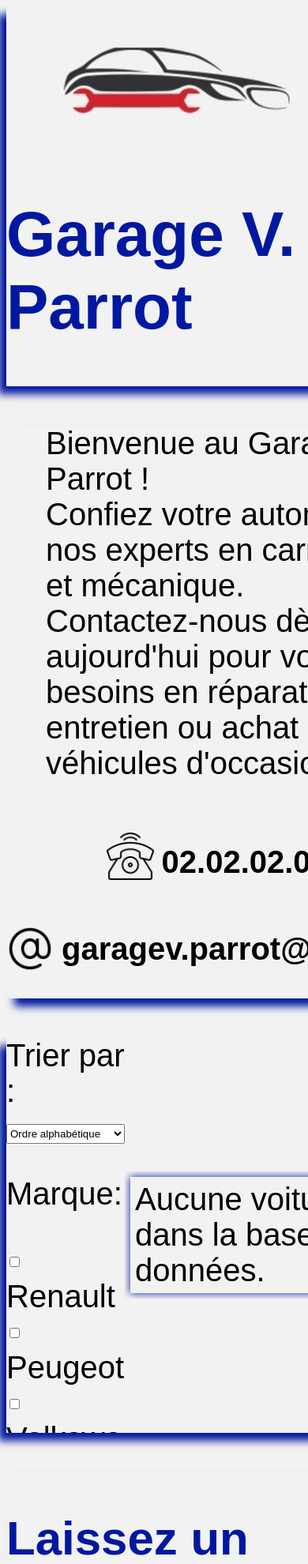
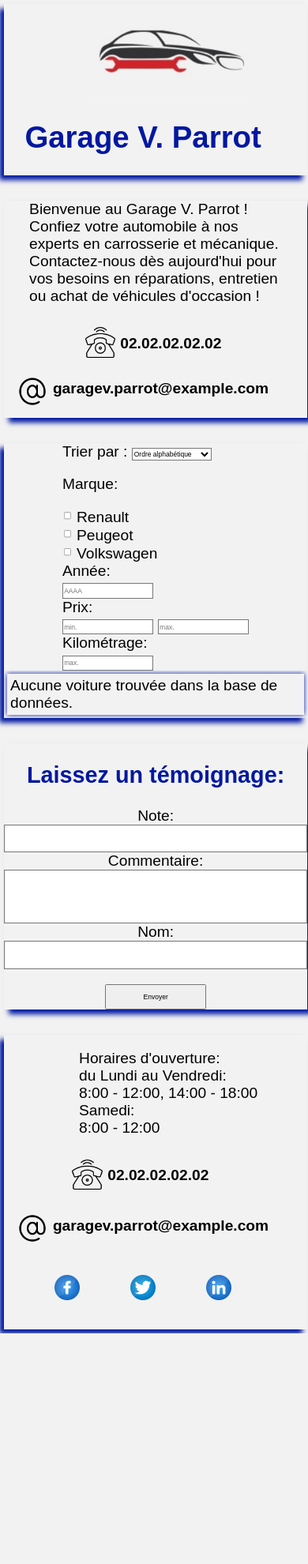
Before and after one commit to H-Greg/GarageVParrotECFStudi2023, a PHP site: page /php/index.php in a window 390 px wide; the page is wider, and only the part inside the window is pictured. Shown: the top 1980 px of that part at 79% size. After the commit the page ends 1688 px from the top of that part, so only its background shows below. Run offline with PHP 8.4, Linux system fonts and the light colour scheme; data that the repository does not hold is empty.

Commit message:
add media queries

```diff
--- a/css/styles.css
+++ b/css/styles.css
@@ -336,3 +336,36 @@ footer p {
     text-decoration: none;
     cursor: pointer;
 }
+
+                    /* ========== Media Queries ========== */
+
+                    @media (max-width: 1236px) {
+                        /* ========== Footer Styles ========== */
+    footer {
+        flex-flow: column wrap;
+    }
+    }
+
+    @media (max-width: 1066px) {
+                        /* ========== Header Styles ========== */
+    header {
+        flex-flow: column wrap;
+    }
+
+                        /* ========== To Sell Styles ========== */
+    .toSell {
+        flex-flow: column wrap;
+    }
+
+    .filters, .filtered {
+        max-width: 100%;
+    }
+    }
+
+    @media (max-width: 700px) {
+                        /* ========== Common Styles ========== */
+    html, body {
+        font-size: 30px;
+        zoom: 0.8;
+    }
+}
```
